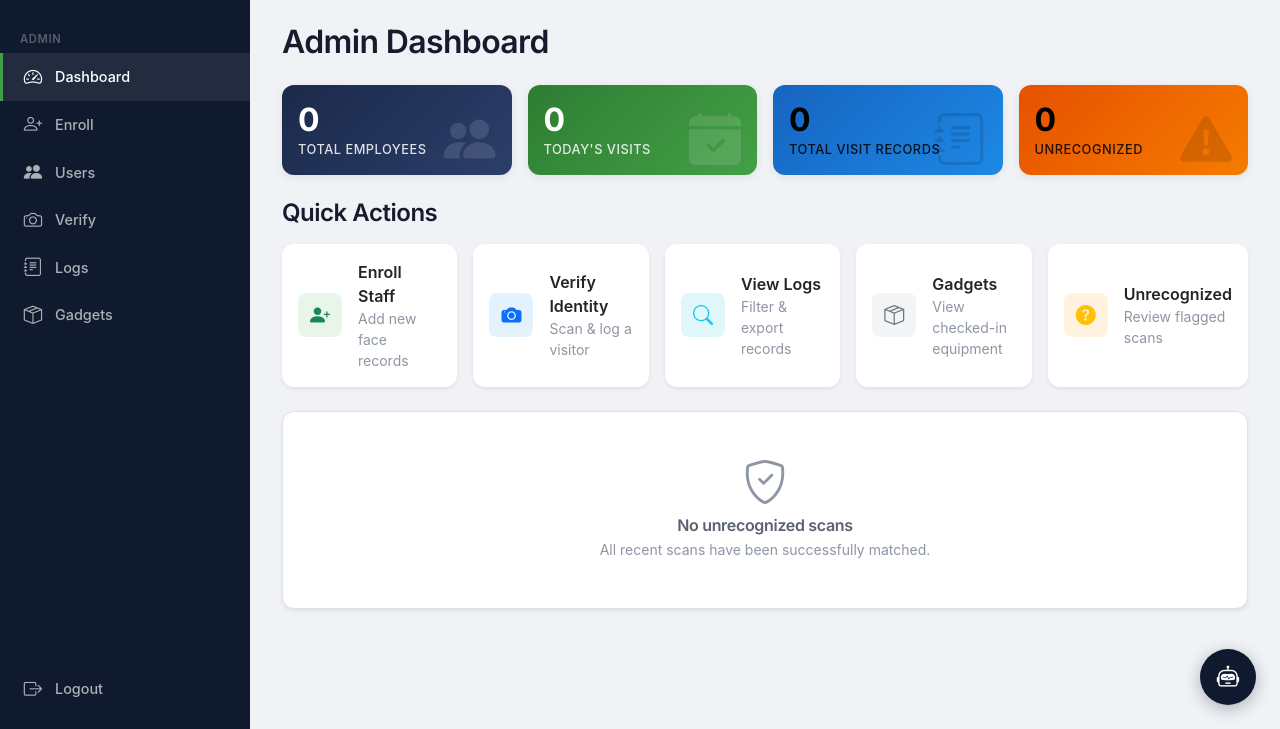
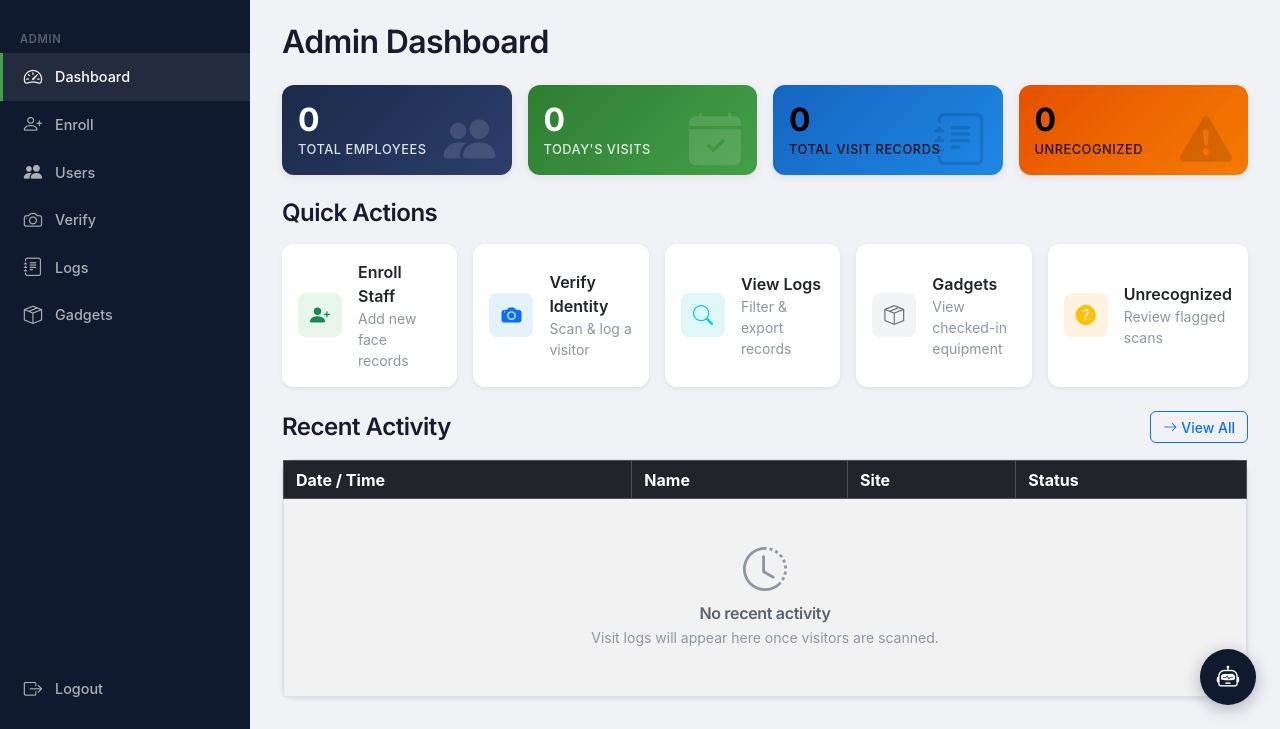
Before and after one commit to geniuskudzai21/CityOfMutareDigitaliD, a Flask app: page /admin/dashboard in a window 1280 px wide. Shown: the part 71-800 px from the top of the page. Run offline with Flask 3, Linux system fonts and the light colour scheme; the visitor is signed in with stand-in values (Sample User, id 1); data that the repository does not hold is empty.

Commit message:
Add departments table, combined recent activity on admin dashboard, show overrides in staff tables
- Create departments table with seed data (ICT, HR, ASSETS, etc.)
- Replace unrecognized-only table with combined recent activity on admin dashboard
- Show override entries in staff logs and dashboard with OVERRIDE badge
- Restrict AI chatbot to admin role only

```diff
--- a/database.py
+++ b/database.py
@@ -41,6 +41,10 @@ def init_db(db_path):
             id INTEGER PRIMARY KEY AUTOINCREMENT,
             name TEXT UNIQUE NOT NULL
         );
+        CREATE TABLE IF NOT EXISTS departments (
+            id INTEGER PRIMARY KEY AUTOINCREMENT,
+            name TEXT UNIQUE NOT NULL
+        );
         CREATE TABLE IF NOT EXISTS gadgets (
             id INTEGER PRIMARY KEY AUTOINCREMENT,
             visit_id INTEGER NOT NULL REFERENCES visit_logs(id) ON DELETE CASCADE,
@@ -56,6 +60,7 @@ def init_db(db_path):
     migrate_db(db_path)
     init_users(db_path)
     init_centres(db_path)
+    init_departments(db_path)
 
 
 def migrate_db(db_path):
@@ -123,6 +128,19 @@ def init_centres(db_path):
         centres = ["Civic Centre", "Stores", "Housing", "Chikanga", "Hobhouse"]
         for c in centres:
             conn.execute("INSERT INTO centres (name) VALUES (?)", (c,))
+        conn.commit()
+    conn.close()
+
+
+def init_departments(db_path):
+    conn = get_connection(db_path)
+    existing = conn.execute("SELECT COUNT(*) FROM departments").fetchone()[0]
+    if existing == 0:
+        departments = ["ICT", "HR", "TRAFFIC", "FINANCE", "DEBTORS", "PAYMENTS", "SALARIES",
+                       "SECURITY", "SPATIAL PLANNING", "GIS", "ENGINEERING", "HEALTH",
+                       "HOUSING", "PROCUREMENT", "ACCOUNTANT EXPENDITURE", "AUDIT", "CASHIER", "ASSETS"]
+        for d in departments:
+            conn.execute("INSERT INTO departments (name) VALUES (?)", (d,))
         conn.commit()
     conn.close()
 
@@ -271,9 +289,9 @@ def get_all_centres(db_path):
 
 def get_distinct_departments(db_path):
     conn = get_connection(db_path)
-    rows = conn.execute("SELECT DISTINCT department FROM employees WHERE department IS NOT NULL AND department != '' ORDER BY department").fetchall()
+    rows = conn.execute("SELECT name FROM departments ORDER BY name").fetchall()
     conn.close()
-    return [r["department"] for r in rows if r["department"]]
+    return [r["name"] for r in rows]
 
 
 def get_filtered_employees(db_path, name=None, department=None, role=None, centre=None):
@@ -328,12 +346,11 @@ def get_dashboard_stats(db_path):
     total_logs = conn.execute("SELECT COUNT(*) FROM visit_logs").fetchone()[0]
     today_visits = conn.execute("SELECT COUNT(*) FROM visit_logs WHERE DATE(timestamp) = DATE('now')").fetchone()[0]
     unknown_count = conn.execute("SELECT COUNT(*) FROM visit_logs WHERE status = 'unknown'").fetchone()[0]
-    recent_unknown = conn.execute("""
-        SELECT vl.*, e.full_name
+    recent_logs = conn.execute("""
+        SELECT vl.*, e.full_name, e.role, e.department
         FROM visit_logs vl
         LEFT JOIN employees e ON vl.employee_id = e.id
-        WHERE vl.status = 'unknown'
-        ORDER BY vl.timestamp DESC LIMIT 10
+        ORDER BY vl.timestamp DESC LIMIT 5
     """).fetchall()
     conn.close()
     return {
@@ -341,7 +358,7 @@ def get_dashboard_stats(db_path):
         "total_logs": total_logs,
         "today_visits": today_visits,
         "unknown_count": unknown_count,
-        "recent_unknown": [dict(r) for r in recent_unknown],
+        "recent_logs": [dict(r) for r in recent_logs],
     }
 
 
--- a/templates/admin_dashboard.html
+++ b/templates/admin_dashboard.html
@@ -124,10 +124,9 @@
     </div>
 </div>
 
-{% if stats.recent_unknown %}
 <div class="d-flex justify-content-between align-items-center mb-3">
-    <h4 class="mb-0">Recent Unrecognized Scans</h4>
-    <a href="/admin/logs?status=unknown" class="btn btn-outline-danger btn-sm"><i class="bi bi-arrow-right me-1"></i>View All</a>
+    <h4 class="mb-0">Recent Activity</h4>
+    <a href="/admin/logs" class="btn btn-outline-primary btn-sm"><i class="bi bi-arrow-right me-1"></i>View All</a>
 </div>
 <div class="card shadow-sm">
     <div class="table-responsive">
@@ -135,29 +134,40 @@
             <thead class="table-dark">
                 <tr>
                     <th>Date / Time</th>
+                    <th>Name</th>
                     <th>Site</th>
                     <th>Status</th>
                 </tr>
             </thead>
             <tbody>
-                {% for log in stats.recent_unknown[:5] %}
+                {% for log in stats.recent_logs %}
                 <tr>
                     <td class="text-nowrap" data-label="Date / Time">{{ log.timestamp }}</td>
+                    <td data-label="Name">{{ log.full_name or log.override_name or '—' }}</td>
                     <td data-label="Site">{{ log.site_name }}</td>
-                    <td data-label="Status"><span class="badge bg-danger">UNKNOWN</span></td>
+                    <td data-label="Status">
+                        {% if log.is_override %}
+                        <span class="badge bg-warning text-dark">OVERRIDE</span>
+                        {% elif log.status == 'verified' %}
+                        <span class="badge bg-success">VERIFIED</span>
+                        {% else %}
+                        <span class="badge bg-danger">UNKNOWN</span>
+                        {% endif %}
+                    </td>
+                </tr>
+                {% else %}
+                <tr>
+                    <td colspan="4" class="p-0">
+                        <div class="empty-state">
+                            <div class="empty-icon"><i class="bi bi-clock-history"></i></div>
+                            <h6>No recent activity</h6>
+                            <p class="mb-0">Visit logs will appear here once visitors are scanned.</p>
+                        </div>
+                    </td>
                 </tr>
                 {% endfor %}
             </tbody>
         </table>
     </div>
 </div>
-{% else %}
-<div class="card shadow-sm">
-    <div class="empty-state">
-        <div class="empty-icon"><i class="bi bi-shield-check"></i></div>
-        <h6>No unrecognized scans</h6>
-        <p class="mb-0">All recent scans have been successfully matched.</p>
-    </div>
-</div>
-{% endif %}
 {% endblock %}
--- a/templates/base.html
+++ b/templates/base.html
@@ -124,7 +124,7 @@
 </script>
 {% block scripts %}{% endblock %}
 
-{% if logged_in %}
+{% if logged_in and role == 'admin' %}
 <div class="chatbot-container" id="chatbot-container">
   <button class="chatbot-toggle" id="chatbot-toggle" aria-label="Toggle AI Assistant">
     <i class="bi bi-robot"></i>
```
Also changed, not shown: templates/staff/logs.html (+6 -4 lines), templates/staff_dashboard.html (+5 -3 lines).
